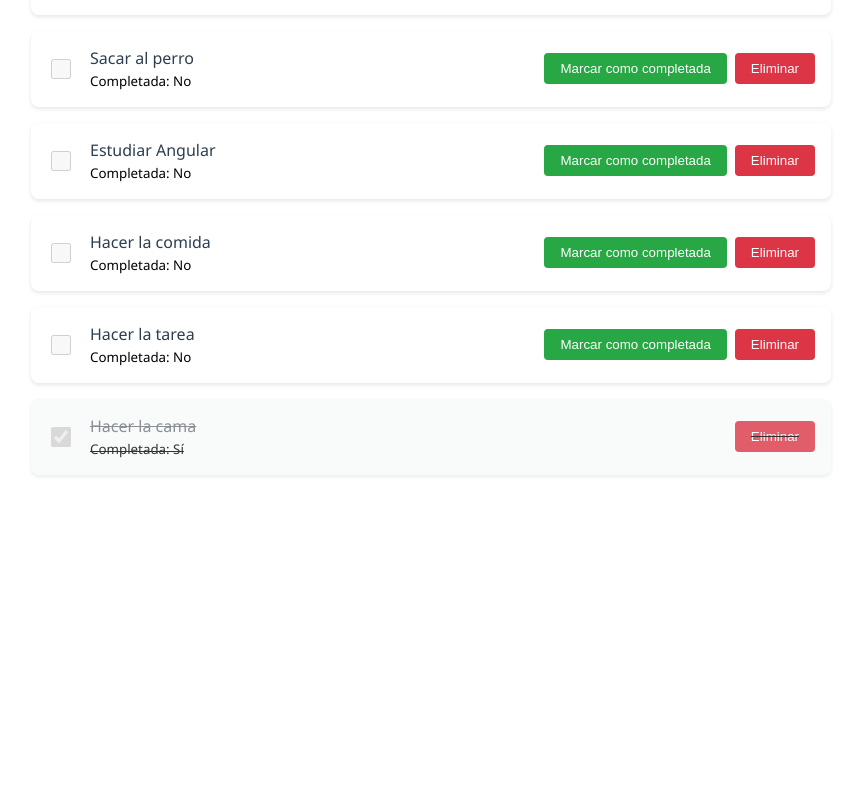
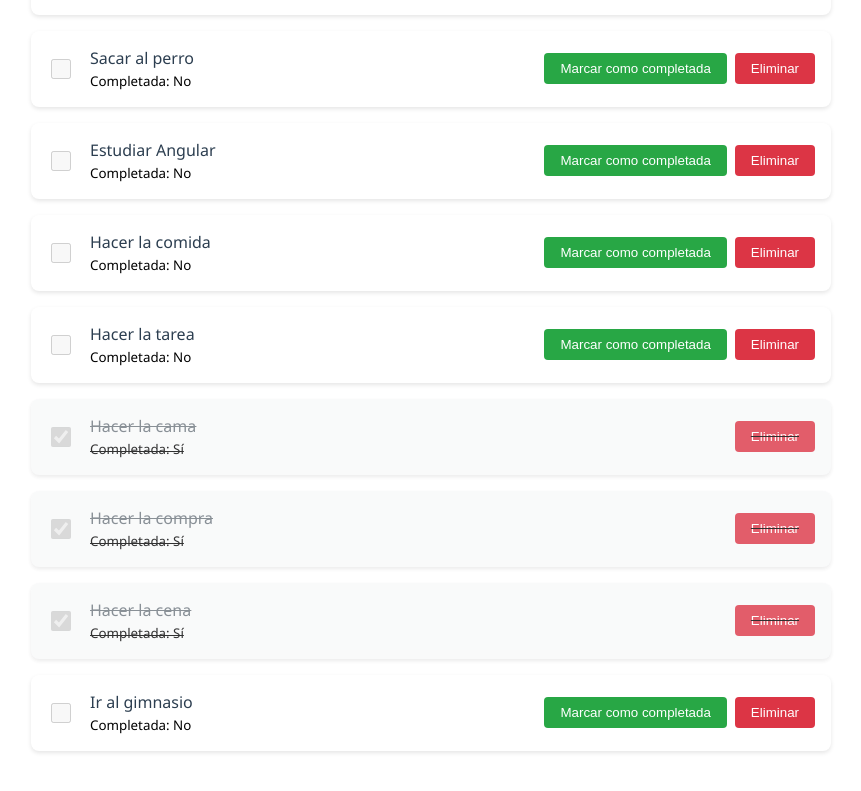
Before and after one commit to hiramcastillo36/primer-examen-escalables, an Angular app: page / in a window 1280 px wide. Shown: the part 275-1066 px from the top of the page, without its empty margins (209-1070 px from the left). Before the commit the page ends 814 px from the top, so only its background shows below. Built offline with nearby package versions, Linux system fonts and the light colour scheme.

Commit message:
minor changes

```diff
--- a/src/app/app.component.ts
+++ b/src/app/app.component.ts
@@ -17,7 +17,10 @@ export class AppComponent {
     { id: 3, title: 'Estudiar Angular', completed: false },
     { id: 4, title: 'Hacer la comida', completed: false },
     { id: 5, title: 'Hacer la tarea', completed: false },
-    { id: 6, title: 'Hacer la cama', completed: true }
+    { id: 6, title: 'Hacer la cama', completed: true },
+    { id: 7, title: 'Hacer la compra', completed: true },
+    { id: 8, title: 'Hacer la cena', completed: true },
+    { id: 9, title: 'Ir al gimnasio', completed: false },
   ];
 
   deleteTask(taskId: number): void {
```
